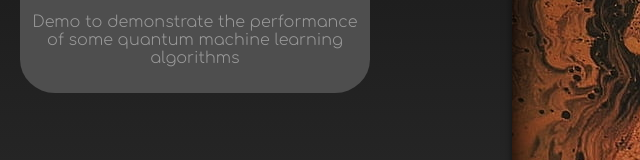
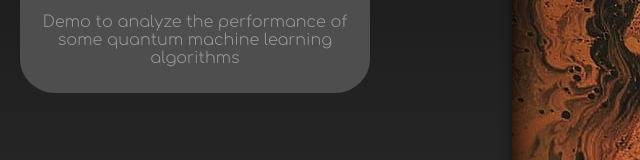
Before and after one commit to albaaparicio12/albaaparicio12.github.io, a plain HTML site: page projects.html in a window 1280 px wide. Shown: the part 426-586 px from the top of the page, 640-1280 px from the left. Drawn offline with Linux system fonts and the light colour scheme.

Commit message:
Typo fix

```diff
--- a/projects.html
+++ b/projects.html
@@ -26,7 +26,7 @@
                 <div class="project" onclick="window.open('https://github.com/albaaparicio12/TFG-App');">
                     <h1>QML</h1>
                     <div class="imagen"><img src="img/qubit.png" alt="Qubit"></div>
-                    <p>Demo to demonstrate the performance of some quantum machine learning algorithms</p>
+                    <p>Demo to analyze the performance of some quantum machine learning algorithms</p>
                 </div>
             </div>
         </div>
```
